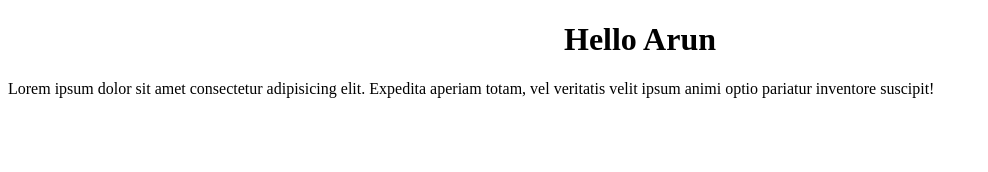
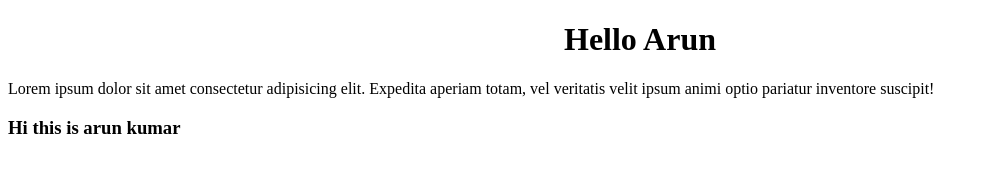
Before and after one commit to Arunkumar418/github, a plain HTML site: page index.html in a window 1280 px wide. Shown: the whole page, without its empty margins (0-988 px from the left). Drawn offline with Linux system fonts and the light colour scheme.

Commit message:
Update index.html

```diff
--- a/index.html
+++ b/index.html
@@ -12,6 +12,7 @@
 
    </center>
    <p>Lorem ipsum dolor sit amet consectetur adipisicing elit. Expedita aperiam totam, vel veritatis velit ipsum animi optio pariatur inventore suscipit!</p>
+    <h3>Hi this is arun kumar</h3>
 
 </body>
 </html>
```
